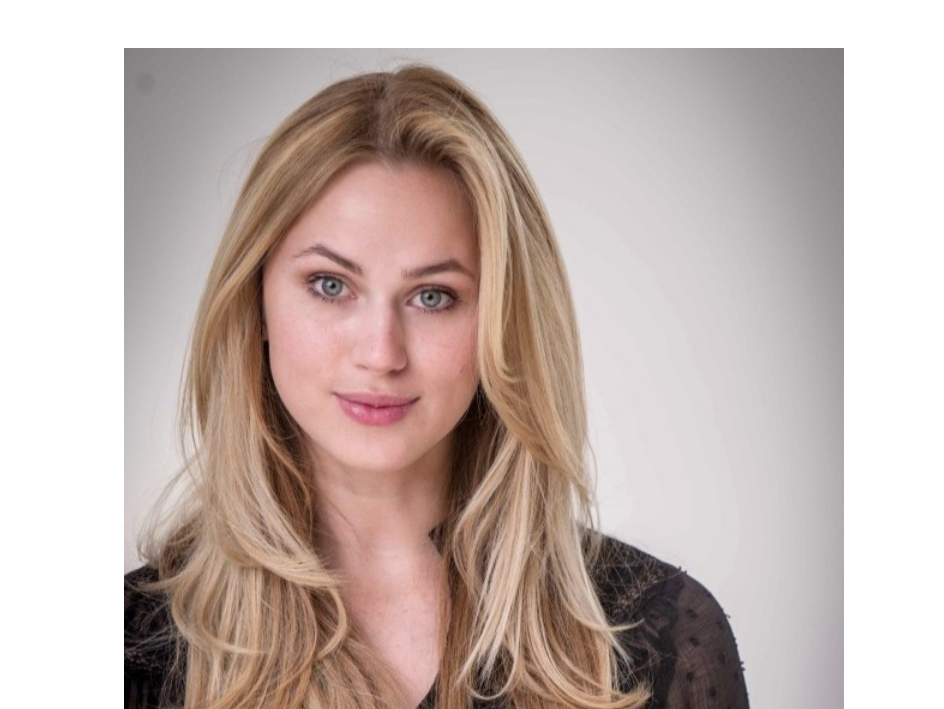
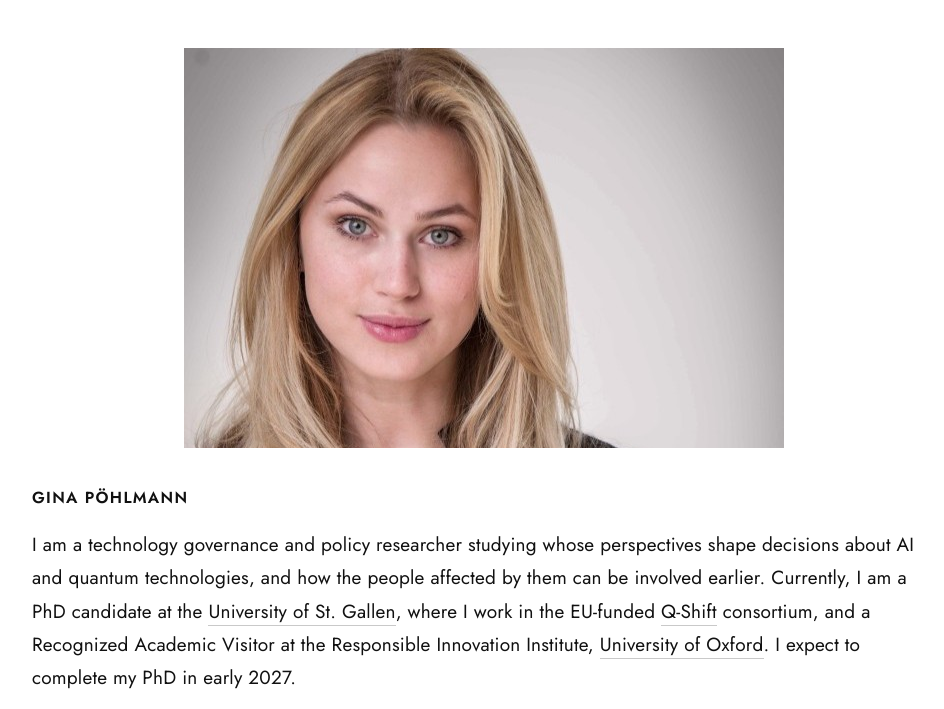
Before and after one commit to poehgina/poehgina.github.io, a plain HTML site: page index.html in a window 1280 px wide. Shown: the top 709 px of the page, without its empty margins (156-1100 px from the left). Drawn offline with Linux system fonts and the light colour scheme.

Commit message:
Show photo as a moderate 3:2 crop instead of full-width square

```diff
--- a/index.html
+++ b/index.html
@@ -15,7 +15,7 @@
          font-family:"Futura PT", Futura, "Jost", "Century Gothic", sans-serif;
          font-size:19px; line-height:1.75; letter-spacing:0.01em; }
   .wrap { max-width:960px; margin:0 auto; padding:48px 28px 120px; }
-  .photo { display:block; width:100%; max-width:720px; margin:0 auto 36px; }
+  .photo { display:block; width:100%; max-width:600px; aspect-ratio:3/2; object-fit:cover; object-position:center 10%; margin:0 auto 36px; }
   .name { font-size:1rem; font-weight:600; letter-spacing:0.08em; text-transform:uppercase; margin:0 0 16px; }
   p { margin:0 0 18px; }
   a { color:inherit; text-decoration:none; border-bottom:1px solid var(--line); }
@@ -46,7 +46,7 @@
 <body>
 <div class="wrap">
 
-  <!-- Photo: upload a file named photo.jpg. Without it, this line disappears. -->
+  <!-- Photo: photo.jpeg (square source, shown as a 3:2 crop). Without it, this line disappears. -->
   <img class="photo" src="photo.jpeg" alt="Gina Pöhlmann" onerror="this.remove()">
 
   <p class="name">Gina Pöhlmann</p>
```
